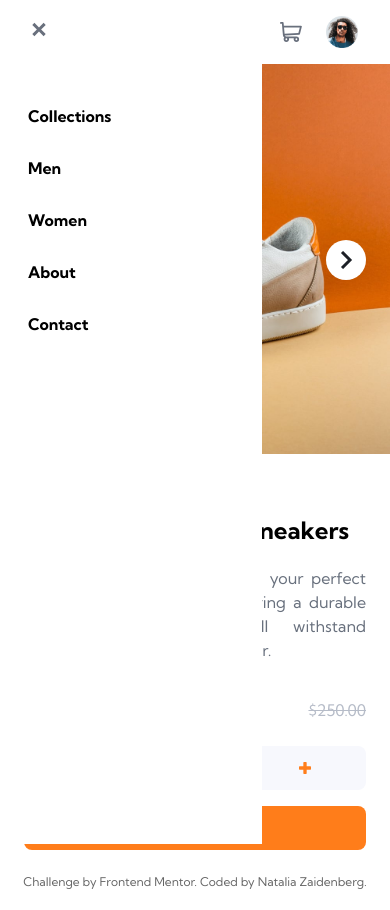
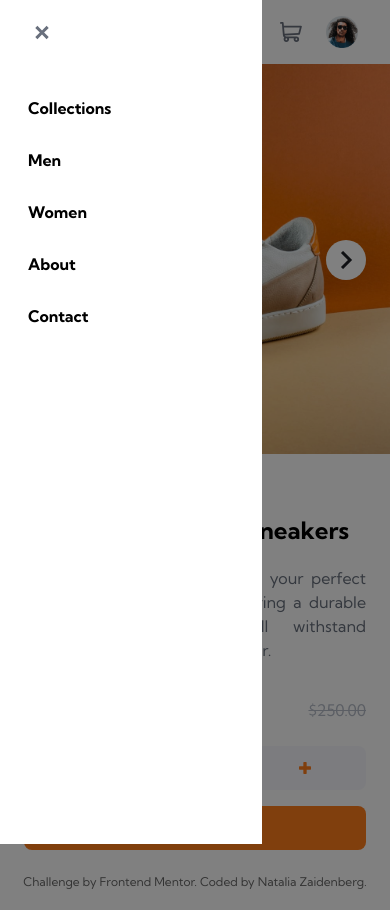
Before and after one commit to orchid-cloud/ecommerce-product-page, a website: page index.html in a window 390 px wide. Both pictures are taken after a click on the button 42 px from the left and 32 px from the top of the page. After the commit the page ends 844 px from the top, so only its background shows below. Drawn offline with Linux system fonts and the light colour scheme.

Commit message:
scroll prevented in open modal, dark bg added when modal opened

```diff
--- a/index.html
+++ b/index.html
@@ -1,4 +1,4 @@
-<!DOCTYPE html>
+<!doctype html>
 <html lang="en">
   <head>
     <meta charset="UTF-8" />
@@ -22,16 +22,23 @@
     <title>E-commerce product page</title>
     <script type="module" src="./src/index.js" defer></script>
   </head>
-  <body class="overflow-x-hidden">
+  <body class="relative overflow-x-hidden">
+    <div>
+      <div
+        data-visible="false"
+        id="dark_bg"
+        class="data-[visible=false]:hidden h-full w-full backdrop-brightness-50 absolute z-10 xl:hidden"
+      ></div>
+    </div>
     <div class="xl:max-w-7xl xl:mx-auto">
       <header
-        class="flex justify-between items-center h-16 px-8 xl:px-0 xl:h-28 xl:mb-24 xl:border-b-2"
+        class="flex justify-between items-center h-16 px-8 xl:h-28 xl:mb-24 xl:border-b-2"
       >
         <div class="xl:flex xl:gap-20">
           <div class="flex justify-between items-center">
             <button
               id="mobile-nav-toggle"
-              class="mobile-nav-toggle bg-hamburger bg-no-repeat w-5 h-5 absolute z-50 xl:hidden"
+              class="mobile-nav-toggle bg-hamburger bg-no-repeat bg-center w-5 h-5 absolute z-50 xl:hidden"
               aria-expanded="false"
             ></button>
             <div class="logo pl-8 lg:pl-12 xl:pl-0">
@@ -48,7 +55,7 @@
             <nav
               id="navigation"
               data-visible="false"
-              class="nav sm:transition sm:ease-in-out sm:duration-500 sm:pt-24 sm:pl-7 bg-white sm:fixed sm:z-10 sm:top-2 sm:bottom-0 sm:left-0 sm:right-32 sm:translate-x-[-100%] md:transition md:ease-in-out md:duration-500 md:fixed md:z-10 md:pt-24 md:pl-7 md:top-0 md:bottom-0 md:left-0 md:right-40 md:translate-x-[-100%] lg:transition lg:ease-in-out lg:duration-500 lg:fixed lg:z-10 lg:pt-24 lg:pl-7 lg:top-0 lg:bottom-0 lg:left-0 lg:right-48 lg:translate-x-[-100%]"
+              class="data-[visible=true]:translate-x-0 nav sm:transition sm:ease-in-out sm:duration-500 sm:pt-24 sm:pl-7 bg-white sm:fixed sm:z-30 sm:top-0 sm:bottom-0 sm:left-0 sm:right-32 sm:translate-x-[-100%] md:transition md:ease-in-out md:duration-500 md:fixed md:z-30 md:pt-24 md:pl-7 md:top-0 md:bottom-0 md:left-0 md:right-40 md:translate-x-[-100%] lg:transition lg:ease-in-out lg:duration-500 lg:fixed lg:z-30 lg:pt-24 lg:pl-7 lg:top-0 lg:bottom-0 lg:left-0 lg:right-48 lg:translate-x-[-100%]"
             >
               <ul
                 class="sm:font-bold md:font-bold lg:font-bold xl:flex xl:gap-8 xl:text-dark_gray"
--- a/package.json
+++ b/package.json
@@ -10,6 +10,8 @@
   "author": "",
   "license": "ISC",
   "devDependencies": {
+    "prettier": "^3.0.3",
+    "prettier-plugin-tailwindcss": "^0.5.7",
     "tailwindcss": "^3.3.3"
   }
 }
--- a/src/index.js
+++ b/src/index.js
@@ -1,15 +1,25 @@
-const navigation = document.getElementById("navigation");
-const navToggle = document.getElementById("mobile-nav-toggle");
+const navigation = document.getElementById('navigation');
+const navToggle = document.getElementById('mobile-nav-toggle');
+const bg = document.getElementById('dark_bg');
 
-navToggle.addEventListener("click", () => {
-  const visibility = navigation.getAttribute("data-visible");
-  console.log(visibility);
+navToggle.addEventListener('click', () => {
+  const visibility = navigation.getAttribute('data-visible');
 
-  if (visibility === "false") {
-    navigation.setAttribute("data-visible", true);
-    navToggle.setAttribute("aria-expanded", true);
+  if (visibility === 'false') {
+    navigation.setAttribute('data-visible', true);
+    navToggle.setAttribute('aria-expanded', true);
+    bg.setAttribute('data-visible', true);
+    document.body.style.position = 'fixed';
+    document.body.style.top = `-${window.scrollY}px`;
   } else {
-    navigation.setAttribute("data-visible", false);
-    navToggle.setAttribute("aria-expanded", false);
+    closeNav();
   }
 });
+
+function closeNav() {
+  navigation.setAttribute('data-visible', false);
+  navToggle.setAttribute('aria-expanded', false);
+  bg.setAttribute('data-visible', false);
+  document.body.style.position = '';
+  document.body.style.top = '';
+}
--- a/src/input.css
+++ b/src/input.css
@@ -19,6 +19,6 @@ html {
   background-image: url(../images/icon-close.svg);
 }
 
-.nav[data-visible='true'] {
+/* .nav[data-visible='true'] {
   transform: translateX(0%);
-}
+} */
--- a/tailwind.config.js
+++ b/tailwind.config.js
@@ -14,9 +14,6 @@ module.exports = {
 
       xl: '993px',
       // => @media (min-width: 993px) { ... }
-
-      // '2xl': '1536px',
-      // // => @media (min-width: 1536px) { ... }
     },
     extend: {
       width: {
```
Also changed, not shown: dist/output.css, pnpm-lock.yaml.
